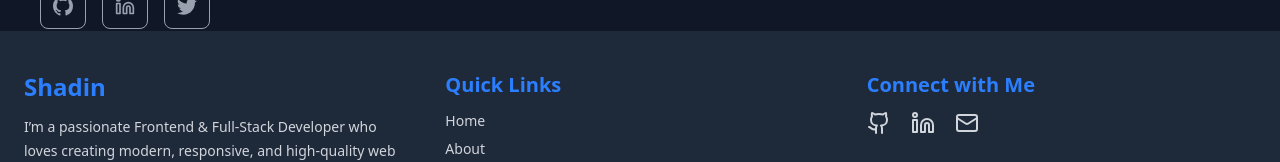
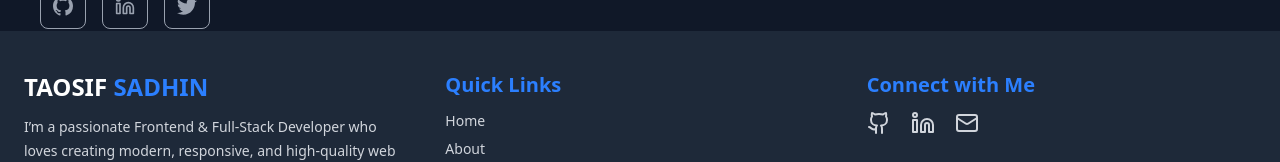
Before and after one commit to sadhin28/developer-sadhin-protfolio, a Next.js app: page / in a window 1280 px wide. Shown: the part 3223-3385 px from the top of the page. Built offline with nearby package versions, Linux system fonts and the light colour scheme; no server answers.

Commit message:
add footer name

```diff
--- a/src/app/components/Footer.jsx
+++ b/src/app/components/Footer.jsx
@@ -9,7 +9,7 @@ export default function Footer() {
       <div className="max-w-7xl mx-auto px-6 grid md:grid-cols-3 gap-8">
         {/* About Section */}
         <div>
-          <h2 className="text-2xl font-bold text-blue-500 mb-3">Shadin</h2>
+          <h2 className="text-2xl font-bold text-blue-500 mb-3"><span className="text-white">TAOSIF </span>SADHIN</h2>
           <p className="text-sm leading-6">
             I’m a passionate Frontend & Full-Stack Developer who loves creating
             modern, responsive, and high-quality web experiences.
```
